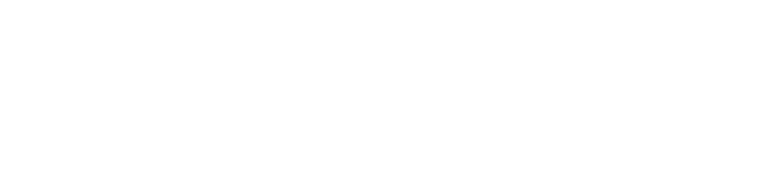
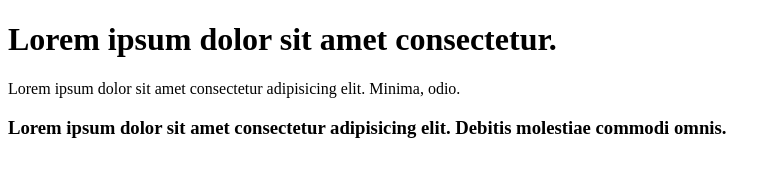
Before and after one commit to riadulislam3/my-firs-repo, a plain HTML site: page index.html in a window 1280 px wide. Shown: the whole page, without its empty margins (0-781 px from the left). Drawn offline with Linux system fonts and the light colour scheme.

Commit message:
head add

```diff
--- a/index.html
+++ b/index.html
@@ -7,6 +7,10 @@
     <title>my first repo</title>
 </head>
 <body>
+    <h1>Lorem ipsum dolor sit amet consectetur.</h1>
+
+    <p>Lorem ipsum dolor sit amet consectetur adipisicing elit. Minima, odio.</p>
+    <h3>Lorem ipsum dolor sit amet consectetur adipisicing elit. Debitis molestiae commodi omnis.</h3>
 
 </body>
 </html>
```
Also changed, not shown: dubai.jpg (added), vut.jpg (added).
